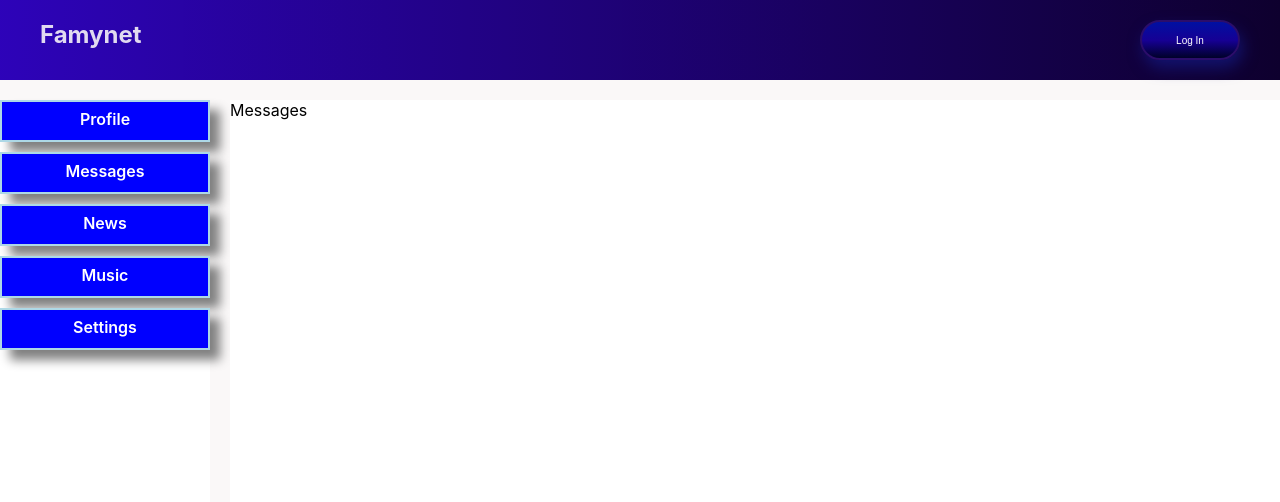
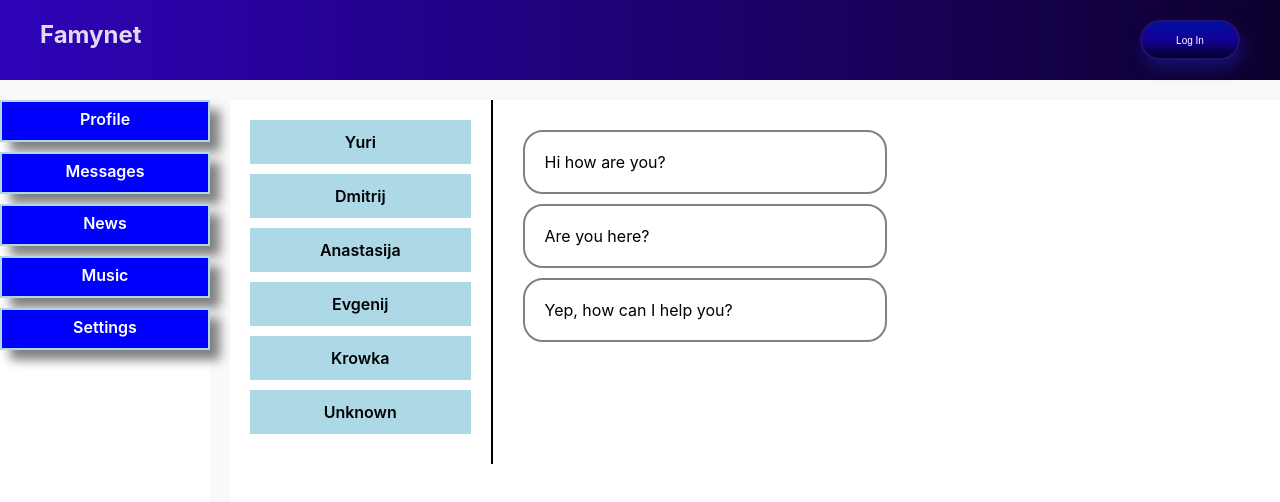
Before and after one commit to yuri-pro/Famynet, a React (Create React App) app: page /Messages in a window 1280 px wide. Shown: the top 502 px of the page. Built offline with nearby package versions, Linux system fonts and the light colour scheme.

Commit message:
creating msg section

```diff
--- a/src/Components/Messages/Messages.jsx
+++ b/src/Components/Messages/Messages.jsx
@@ -1,9 +1,23 @@
 import React from "react";
-import messages from "./Messages.module.css";
+import msg from "./Messages.module.css";
 
 const Messages = () =>{
     return(
-            <div>Messages</div>
+            <div className={msg.inner}>
+                <div className={msg.friendInner}>
+                    <div>Yuri</div>
+                    <div>Dmitrij</div>
+                    <div>Anastasija</div>
+                    <div>Evgenij</div>
+                    <div>Krowka</div>
+                    <div>Unknown</div>
+                </div>
+                <div className ={msg.chatInner}>
+                    <div>Hi how are you?</div>
+                    <div>Are you here?</div>
+                    <div>Yep, how can I help you?</div>
+                </div>
+            </div>
     )
 }
 
--- a/src/Components/Messages/Messages.module.css
+++ b/src/Components/Messages/Messages.module.css
@@ -0,0 +1,36 @@
+.inner{
+    display: grid;
+    grid-template-columns: 2fr 6fr;
+}
+
+.friendInner{
+    border-right: 2px solid black;
+    padding: 20px;
+}
+
+.chatInner{
+    padding: 20px;
+}
+
+.chatInner div{
+    border: 2px solid grey;
+    border-radius: 20px;
+    max-width: 20em;
+    padding: 20px;
+    margin: 10px;
+
+}
+
+.friendInner div{
+    box-sizing: border-box;
+    margin-bottom: 10px;
+    font-weight: 600;
+    border: 2px solid lightblue;
+    padding: 10px;
+    background-color: lightblue;
+    text-align: center;
+}
+
+.friendInner div:hover{
+   background-color: rgb(19, 137, 233);
+}
```
